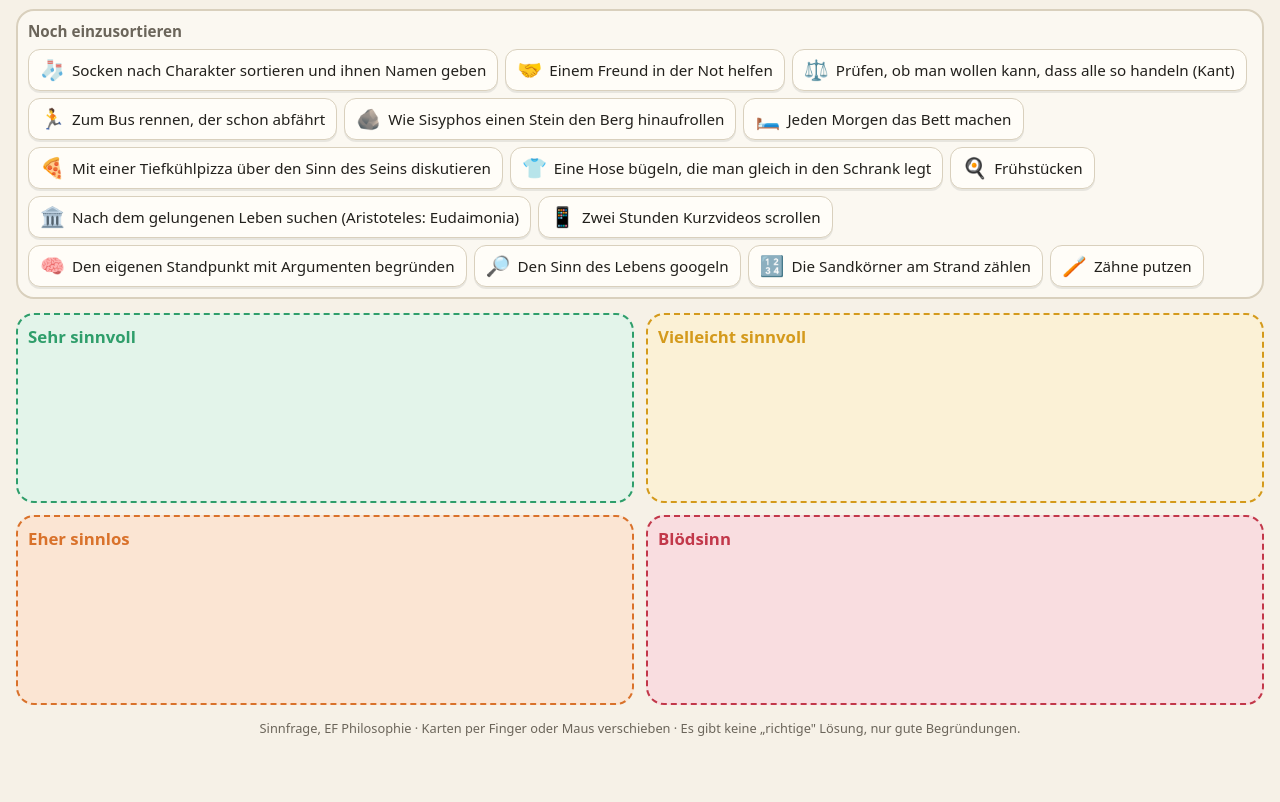
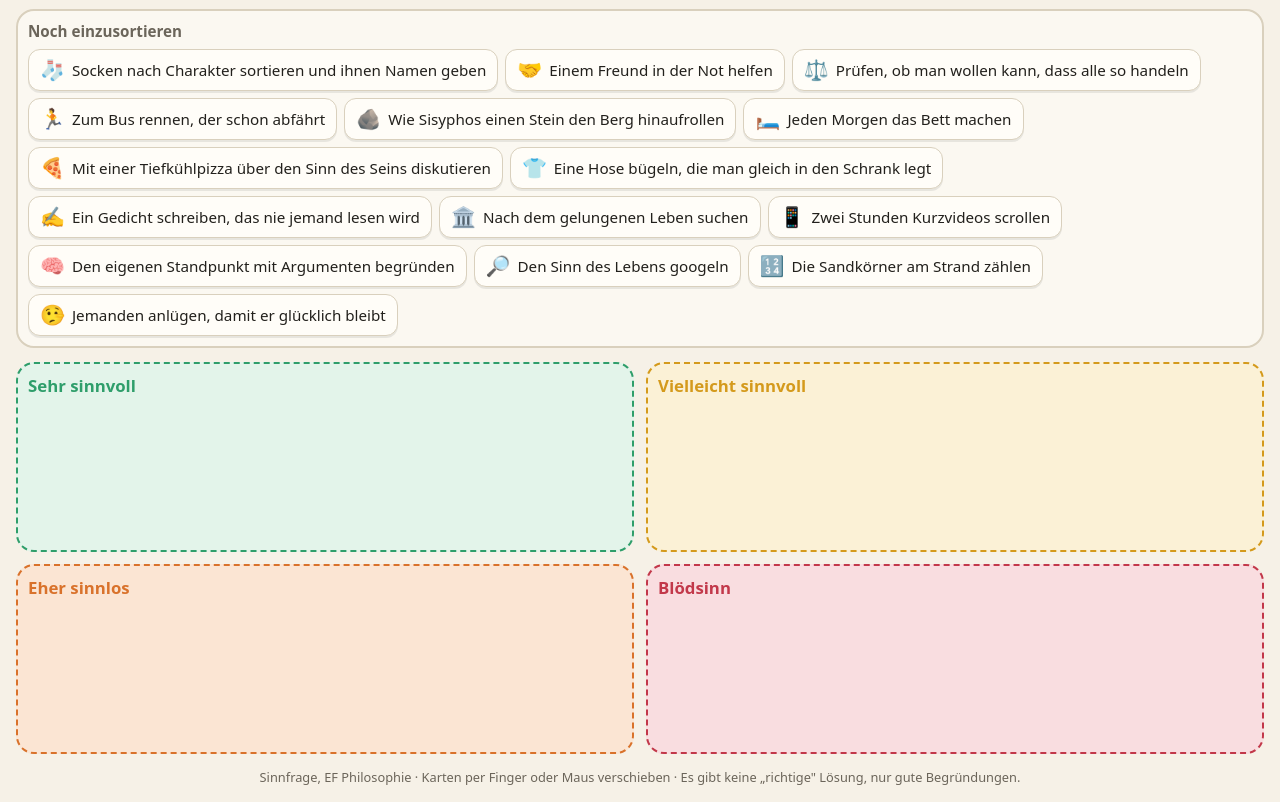
Before and after one commit to simon23-12/lmg-sinnsuche, a plain HTML site: page index.html in a window 1280 px wide. Shown: the part 90-892 px from the top of the page. Before the commit the page ends 843 px from the top, so only its background shows below. Drawn offline with Linux system fonts and the light colour scheme.

Commit message:
Philosophen-Verweise entfernt, zwei Karten ersetzt
Co-Authored-By: Claude Sonnet 5.5 <noreply@anthropic.com>

```diff
--- a/index.html
+++ b/index.html
@@ -100,12 +100,12 @@
 (function () {
   // t = Vorschlag (1 sehr sinnvoll ... 4 Blödsinn)
   const THINGS = [
-    { e: "🪥", t: "Zähne putzen", s: 1 },
+    { e: "🤥", t: "Jemanden anlügen, damit er glücklich bleibt", s: 2 },
     { e: "🤝", t: "Einem Freund in der Not helfen", s: 1 },
     { e: "🧠", t: "Den eigenen Standpunkt mit Argumenten begründen", s: 1 },
-    { e: "🏛️", t: "Nach dem gelungenen Leben suchen (Aristoteles: Eudaimonia)", s: 1 },
-    { e: "⚖️", t: "Prüfen, ob man wollen kann, dass alle so handeln (Kant)", s: 1 },
-    { e: "🍳", t: "Frühstücken", s: 2 },
+    { e: "🏛️", t: "Nach dem gelungenen Leben suchen", s: 1 },
+    { e: "⚖️", t: "Prüfen, ob man wollen kann, dass alle so handeln", s: 1 },
+    { e: "✍️", t: "Ein Gedicht schreiben, das nie jemand lesen wird", s: 2 },
     { e: "🛏️", t: "Jeden Morgen das Bett machen", s: 2 },
     { e: "🏃", t: "Zum Bus rennen, der schon abfährt", s: 2 },
     { e: "🔎", t: "Den Sinn des Lebens googeln", s: 2 },
@@ -207,7 +207,7 @@
     const counts = [1, 2, 3, 4].map(z => `${LABEL[z]}: ${cardsOf(z).children.length}`).join(" · ");
     let text = `<b>${same} von ${els.length} Karten liegen wie in meinem Vorschlag.</b>${counts}<br><br>`;
     if (far.length) text += `Deutlich anders als mein Vorschlag: „${far.slice(0, 3).join("“, „")}“${far.length > 3 ? " …" : ""}. Kannst du begründen, nach welchem Maßstab du sortiert hast?<br><br>`;
-    text += `<b>Zum Nachdenken:</b>Wer entscheidet, was „sinnvoll" ist: nützlich, moralisch richtig, glücklich machend oder von dir selbst gewählt? Je nach Maßstab (Aristoteles, Kant, Camus) wandern die Karten in andere Felder.`;
+    text += `<b>Zum Nachdenken:</b>Wer entscheidet, was „sinnvoll" ist: nützlich, moralisch richtig, glücklich machend oder von dir selbst gewählt? Je nach Maßstab wandern die Karten in andere Felder.`;
     msg.innerHTML = text; msg.className = "show"; msg.scrollIntoView({ behavior: "smooth", block: "nearest" });
   };
 
```
